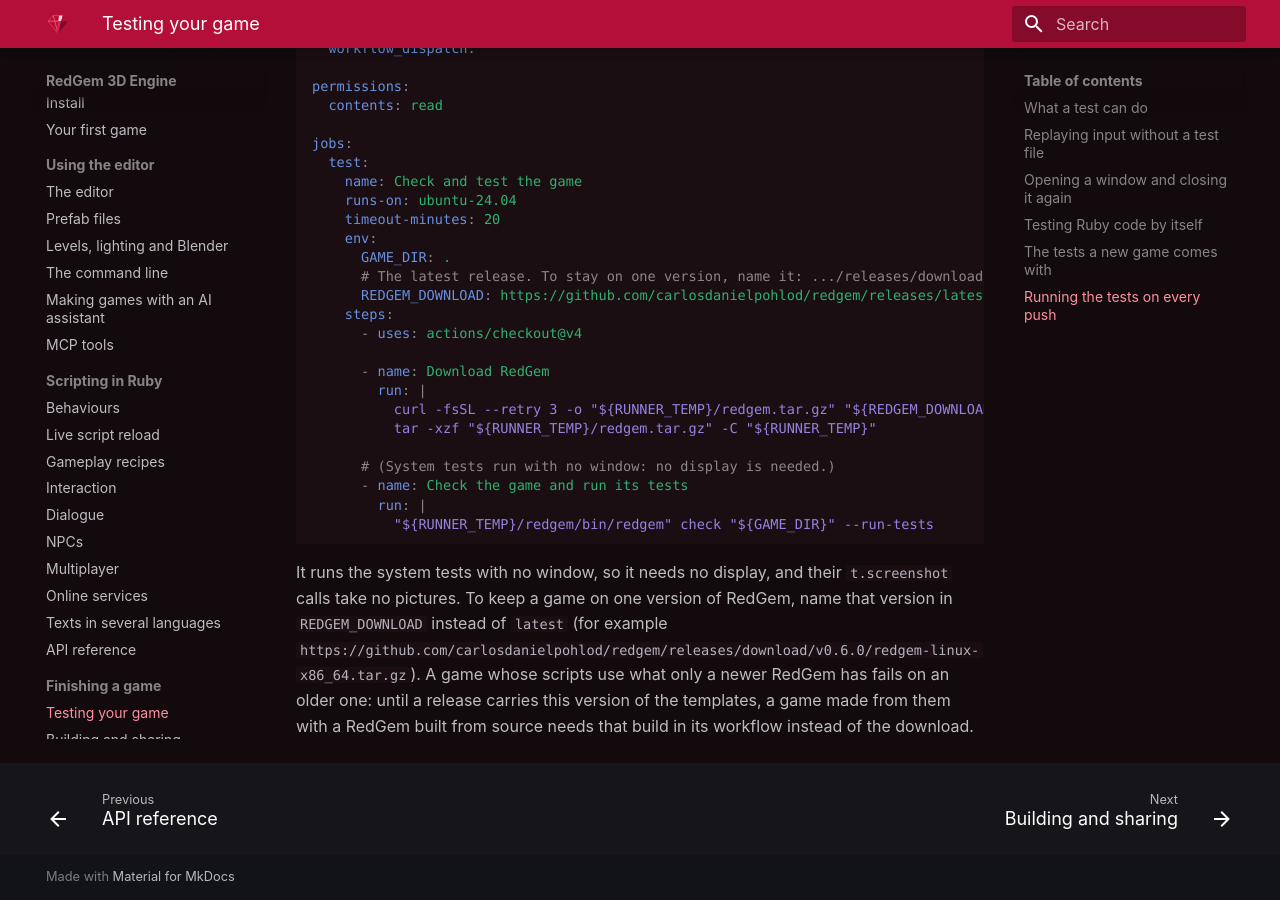
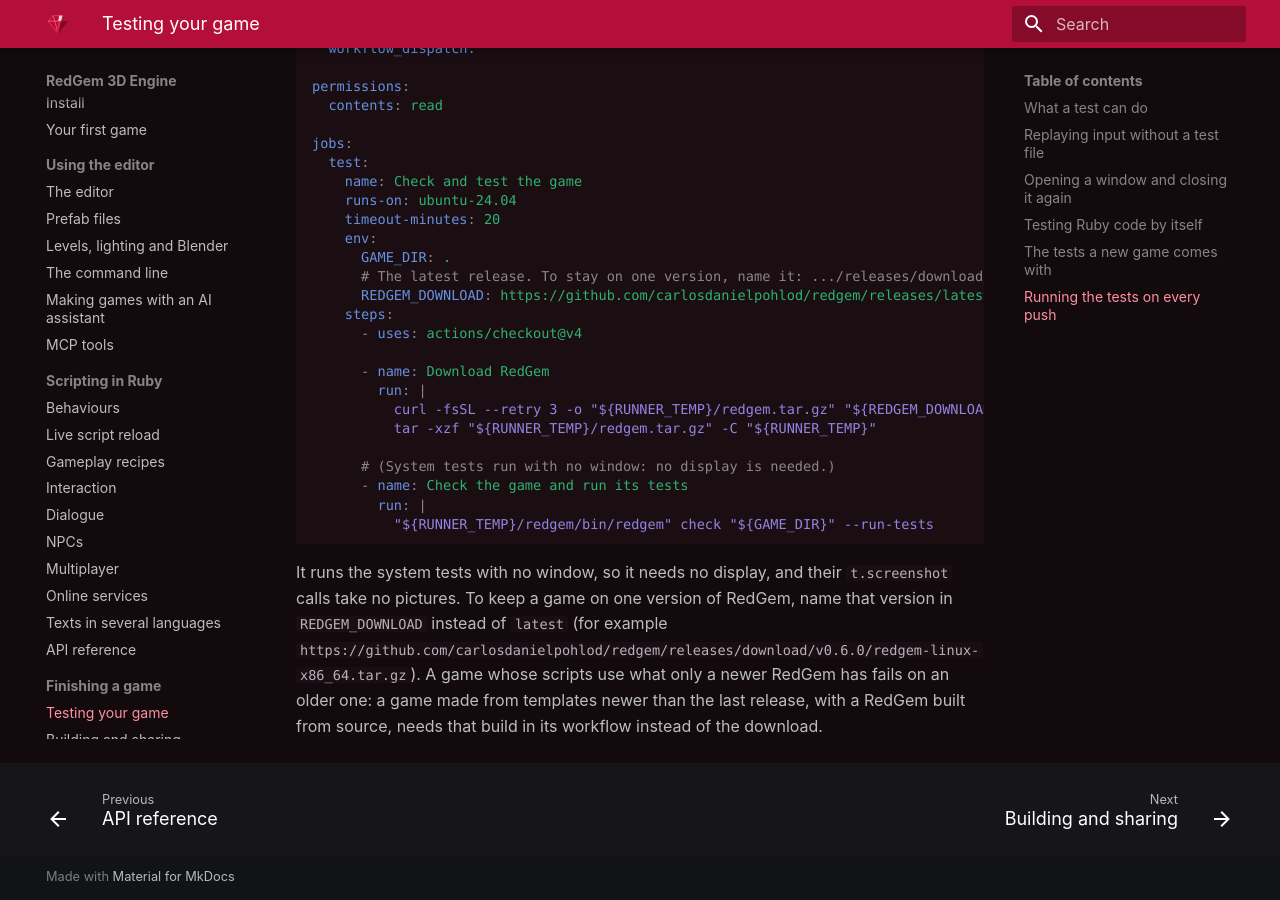
Before and after one commit to carlosdanielpohlod/redgem, an MkDocs documentation site: the page built from docs/testing.md, in a window 1280 px wide and 900 px high, scrolled down 4394 px. Built offline with MkDocs 1.6.1 and Material for MkDocs 9.7.7, drawn with Linux system fonts in a browser that asks for light colours.

Commit message:
Say what the README's save versions are, and when a game's CI needs a source build

```diff
--- a/docs/testing.md
+++ b/docs/testing.md
@@ -212,6 +212,6 @@ It runs the system tests with no window, so it needs no display, and their `t.sc
 take no pictures. To keep a game on one version of RedGem, name that version in `REDGEM_DOWNLOAD`
 instead of `latest` (for example
 `https://github.com/carlosdanielpohlod/redgem/releases/download/v0.6.0/redgem-linux-x86_64.tar.gz`).
-A game whose scripts use what only a newer RedGem has fails on an older one: until a release
-carries this version of the templates, a game made from them with a RedGem built from source
-needs that build in its workflow instead of the download.
+A game whose scripts use what only a newer RedGem has fails on an older one: a game made from
+templates newer than the last release, with a RedGem built from source, needs that build in its
+workflow instead of the download.
```
Also changed, not shown: README.md (+2 -1 lines).
